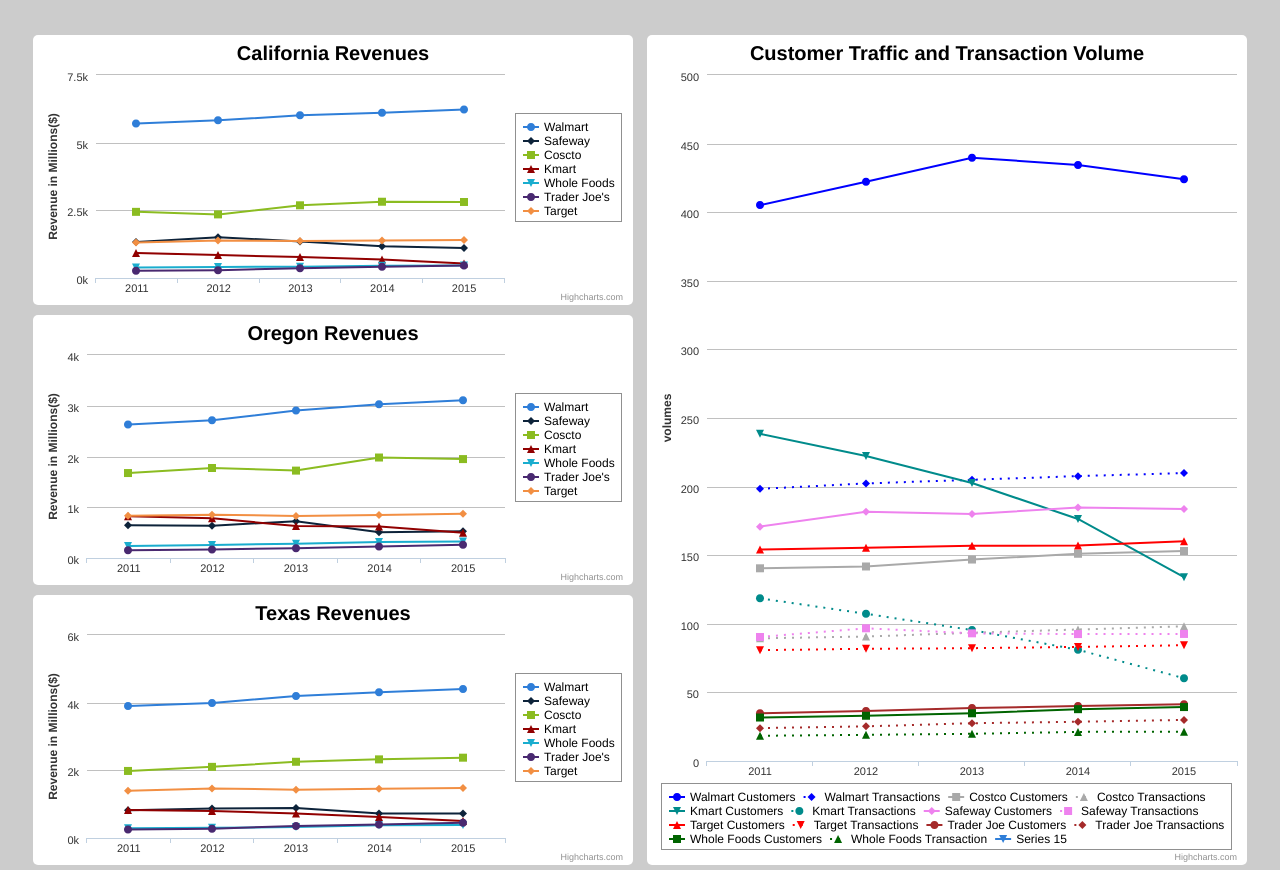
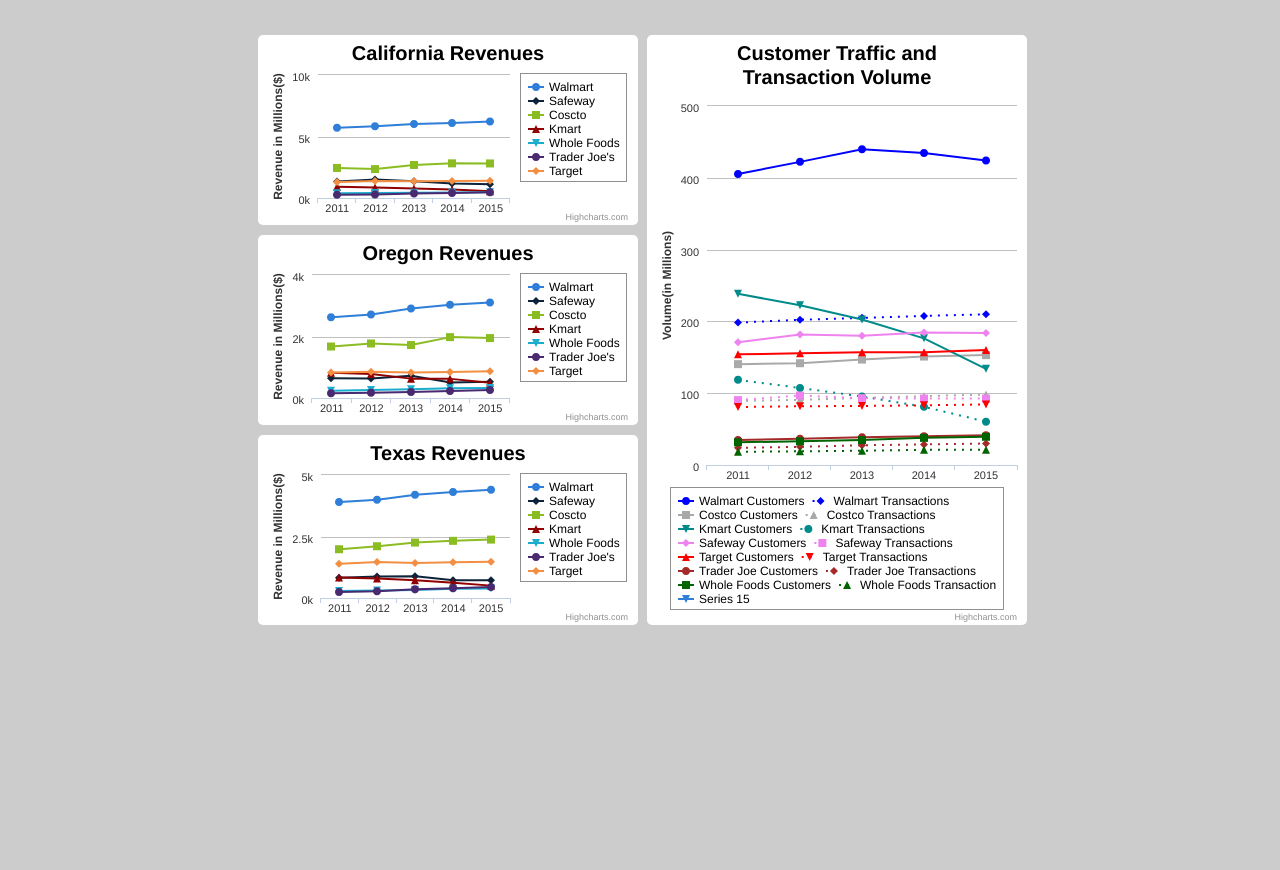
Before and after one commit to addt/InfoViz, a plain HTML site: page HW2/index1.html in a window 1280 px wide. After the commit the page ends 800 px from the top, so only its background shows below. Drawn offline with Linux system fonts and the light colour scheme.

Commit message:
Pixel changes

```diff
--- a/HW2/_css/main.css
+++ b/HW2/_css/main.css
@@ -90,27 +90,18 @@ Also, add settings for the height, width, padding, margin, and border-radius so
     margin: 2px;
     width: 30%;
     height: 290px;
+} */
+
+
+#FirstChart, #SecondChart, #ThirdChart {
+    padding: 5px;
+    height: 190px;
+    width: 380px;
 }
 
 #FourthChart {
-    background-color: #eeeeee ;
-    border-radius: 10px;
-    padding: 5px;
-    margin: 2px;
-    width: 30%;
-    height: 870px;
-}*/
-
-#FirstChart, #SecondChart, #ThirdChart {
-    padding: 5px;
-    border-radius: 10px;
-    height: 270px;
-}
-
-#FourthChart {
-    padding: 5px;
-    border-radius: 10px;
-    height: 830px;
+    height: 590px;
+    width: 380px;
 }
 
 #MasterChart, #FourthChart {
--- a/HW2/index1.html
+++ b/HW2/index1.html
@@ -187,7 +187,7 @@
       },
       yAxis: {
             title: {
-                text: 'volumes',
+                text: 'Volume(in Millions)',
                 min: 0,
                 max: 600,
                 tickInterval: 25
```
